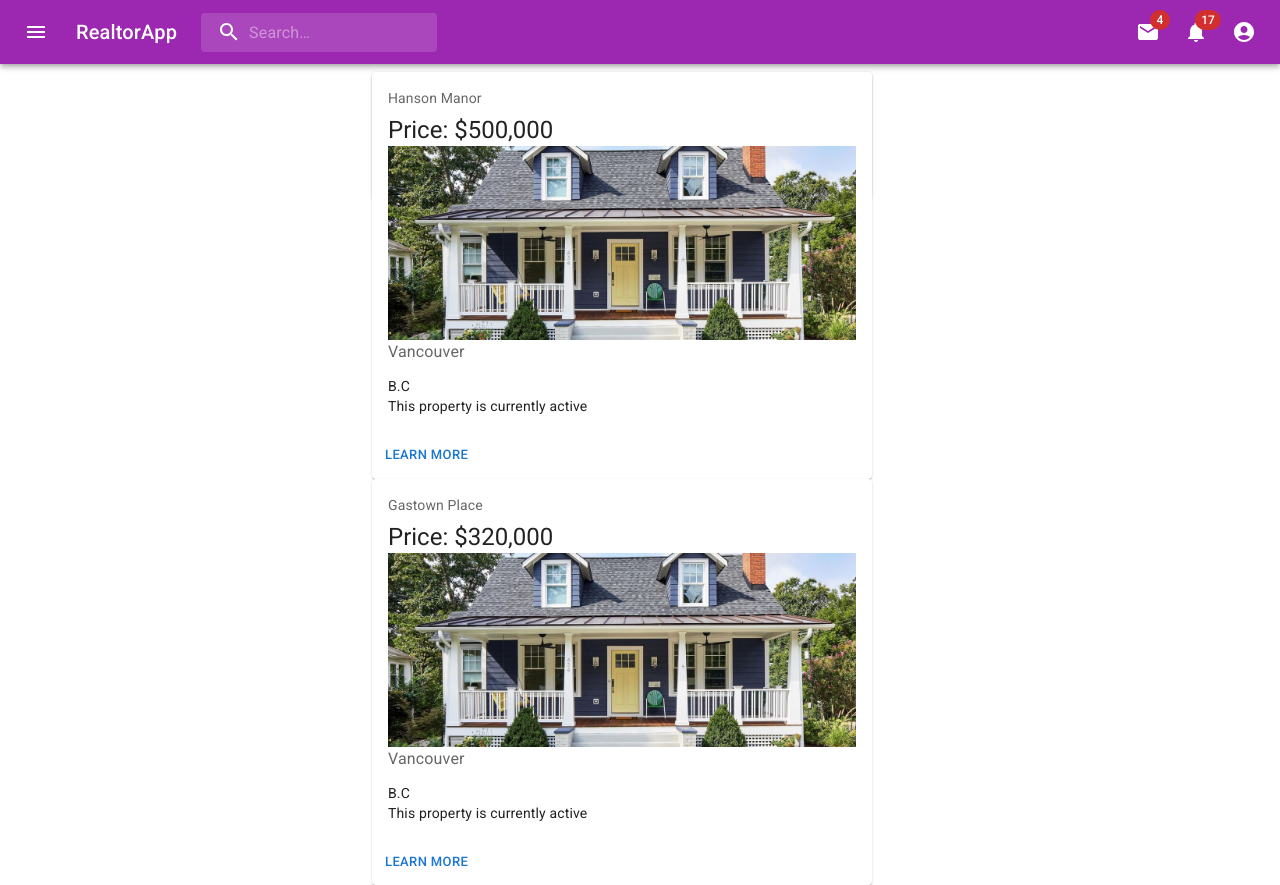
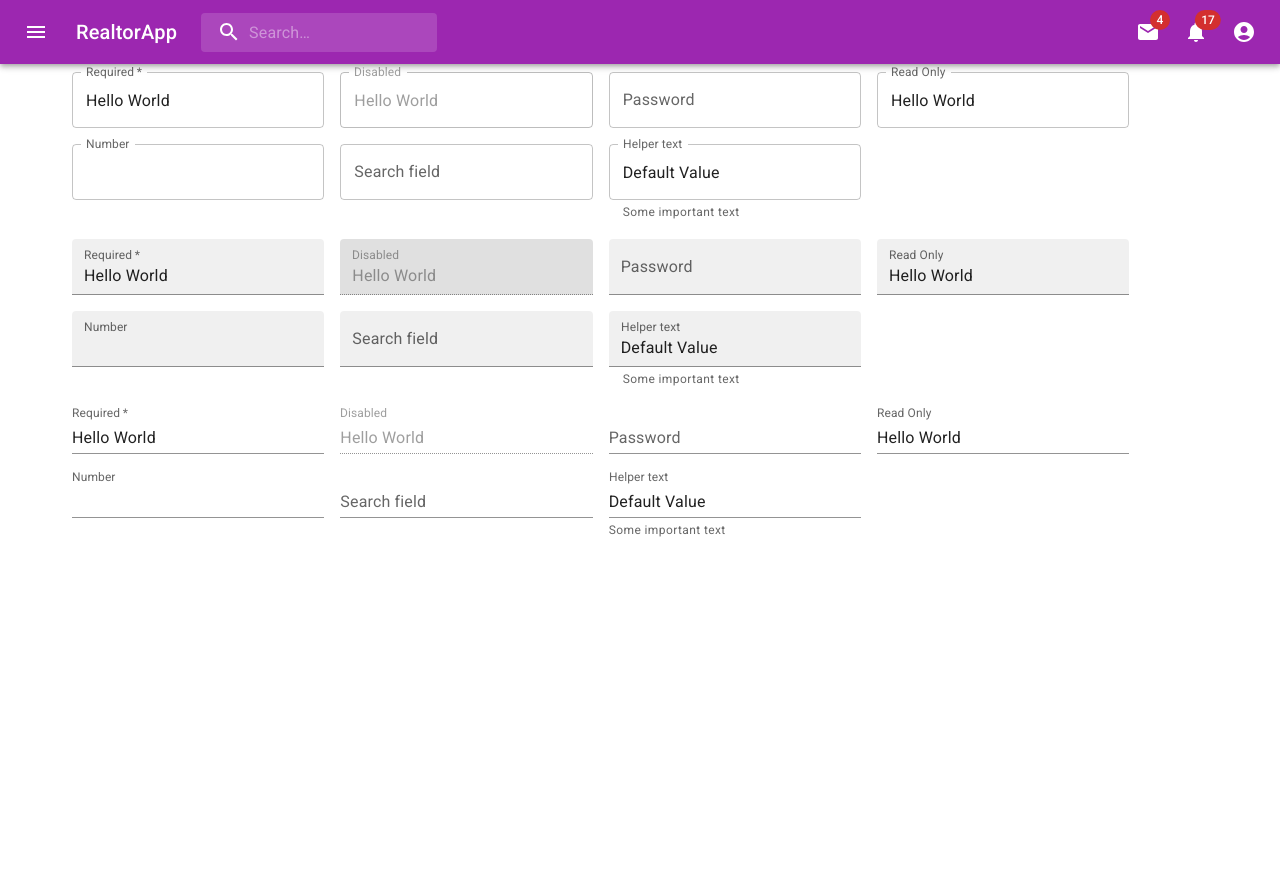
Before and after one commit to michellesauder/realtor-app, a React (Create React App) app: page /add-listings in a window 1280 px wide. After the commit the page ends 800 px from the top, so only its background shows below. Built offline with nearby package versions, Linux system fonts and the light colour scheme.

Commit message:
working on routing

```diff
--- a/src/App.js
+++ b/src/App.js
@@ -1,15 +1,65 @@
-import './App.css';
+import React from "react";
+import {
+  BrowserRouter as Router,
+  useRoutes,
+} from "react-router-dom";
+import Listings from '../src/Listings/Listings';
+import AddListings from '../src/components/AddListings';
 import Header from '../src/Header/Header';
-import Listings from '../src/Listings/Listings';
+
+const App = () => {
+  let routes = useRoutes([
+    { path: "/", element: <AppWrapper /> },
+    { path: "/listings", element: <Listings /> },
+    { path: "add-listings", element: <AddListings /> },
+  ]);
+  return routes;
+};
+
+const AppWrapper = () => {
+  return (
+    <Router>
+      <Header/>
+      <App />
+    </Router>
+  );
+};
+
+export default AppWrapper;
 
 
-function App() {
-  return (
-    <div>
-      <Header />
-      <Listings />
-    </div>
-  );
-}
 
-export default App;
+// import './App.css';
+// import Header from '../src/Header/Header';
+// import Listings from '../src/Listings/Listings';
+// import AddListings from '../src/components/AddListings';
+// import React from "react";
+// import {
+//   Route,
+//   Routes
+// } from "react-router-dom";
+
+// export default function App() {
+//   return (
+//     <>
+//     <Header />
+//     <Routes>
+//       <Route path="/" element={<App />} />
+//       <Route path="listings" element={<Listings />} />
+//       <Route path="add-listings" element={<AddListings />} />
+//     </Routes>
+//     </>
+//   );
+// }
+
+// function App() {
+//   return (
+//     <div>
+//       <Header />
+//       <Listings />
+//       {/* <AddListings /> */}
+//     </div>
+//   );
+// }
+
+// export default App;
--- a/src/Listings/Listings.js
+++ b/src/Listings/Listings.js
@@ -1,5 +1,5 @@
 import './Listings.css';
-import AddListings from '../components/AddListings';
+
 import * as React from 'react';
 import Box from '@mui/material/Box';
 import Card from '@mui/material/Card';
@@ -80,8 +80,8 @@
                 </Card>
             </Paper>
             </Box>
-
         </Container>
+    // <AddListings />
   );
 }
 
--- a/src/components/AddListings.js
+++ b/src/components/AddListings.js
@@ -1,10 +1,171 @@
+import * as React from 'react';
+import Box from '@mui/material/Box';
+import TextField from '@mui/material/TextField';
+import Container from '@mui/material/Container';
 
-function AddListings() {
+export default function AddListings() {
   return (
-    <div className="App">
-        Add AddListings
-    </div>
+      <Container>
+        <Box
+        component="form"
+        sx={{
+            '& .MuiTextField-root': { m: 1, width: '25ch' },
+        }}
+        noValidate
+        autoComplete="off"
+        >
+        <div>
+            <TextField
+            required
+            id="outlined-required"
+            label="Required"
+            defaultValue="Hello World"
+            />
+            <TextField
+            disabled
+            id="outlined-disabled"
+            label="Disabled"
+            defaultValue="Hello World"
+            />
+            <TextField
+            id="outlined-password-input"
+            label="Password"
+            type="password"
+            autoComplete="current-password"
+            />
+            <TextField
+            id="outlined-read-only-input"
+            label="Read Only"
+            defaultValue="Hello World"
+            InputProps={{
+                readOnly: true,
+            }}
+            />
+            <TextField
+            id="outlined-number"
+            label="Number"
+            type="number"
+            InputLabelProps={{
+                shrink: true,
+            }}
+            />
+            <TextField id="outlined-search" label="Search field" type="search" />
+            <TextField
+            id="outlined-helperText"
+            label="Helper text"
+            defaultValue="Default Value"
+            helperText="Some important text"
+            />
+        </div>
+        <div>
+            <TextField
+            required
+            id="filled-required"
+            label="Required"
+            defaultValue="Hello World"
+            variant="filled"
+            />
+            <TextField
+            disabled
+            id="filled-disabled"
+            label="Disabled"
+            defaultValue="Hello World"
+            variant="filled"
+            />
+            <TextField
+            id="filled-password-input"
+            label="Password"
+            type="password"
+            autoComplete="current-password"
+            variant="filled"
+            />
+            <TextField
+            id="filled-read-only-input"
+            label="Read Only"
+            defaultValue="Hello World"
+            InputProps={{
+                readOnly: true,
+            }}
+            variant="filled"
+            />
+            <TextField
+            id="filled-number"
+            label="Number"
+            type="number"
+            InputLabelProps={{
+                shrink: true,
+            }}
+            variant="filled"
+            />
+            <TextField
+            id="filled-search"
+            label="Search field"
+            type="search"
+            variant="filled"
+            />
+            <TextField
+            id="filled-helperText"
+            label="Helper text"
+            defaultValue="Default Value"
+            helperText="Some important text"
+            variant="filled"
+            />
+        </div>
+        <div>
+            <TextField
+            required
+            id="standard-required"
+            label="Required"
+            defaultValue="Hello World"
+            variant="standard"
+            />
+            <TextField
+            disabled
+            id="standard-disabled"
+            label="Disabled"
+            defaultValue="Hello World"
+            variant="standard"
+            />
+            <TextField
+            id="standard-password-input"
+            label="Password"
+            type="password"
+            autoComplete="current-password"
+            variant="standard"
+            />
+            <TextField
+            id="standard-read-only-input"
+            label="Read Only"
+            defaultValue="Hello World"
+            InputProps={{
+                readOnly: true,
+            }}
+            variant="standard"
+            />
+            <TextField
+            id="standard-number"
+            label="Number"
+            type="number"
+            InputLabelProps={{
+                shrink: true,
+            }}
+            variant="standard"
+            />
+            <TextField
+            id="standard-search"
+            label="Search field"
+            type="search"
+            variant="standard"
+            />
+            <TextField
+            id="standard-helperText"
+            label="Helper text"
+            defaultValue="Default Value"
+            helperText="Some important text"
+            variant="standard"
+            />
+        </div>
+        </Box>
+      </Container>
   );
 }
-
-export default AddListings;
```
Also changed, not shown: src/Header/Header.js (+0 -45 lines). Lines whose indentation alone changed are shown as unchanged.
